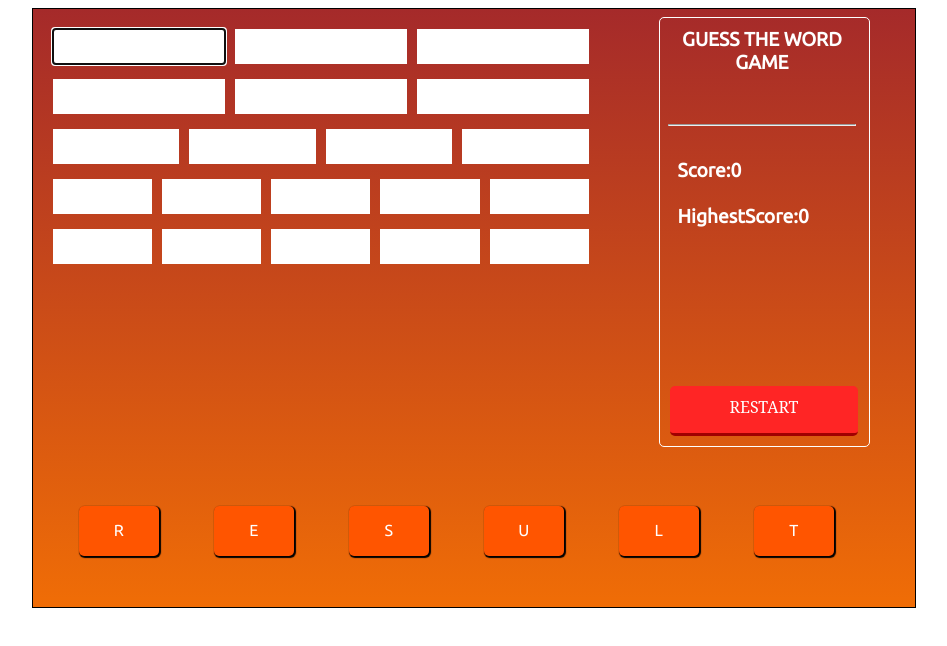
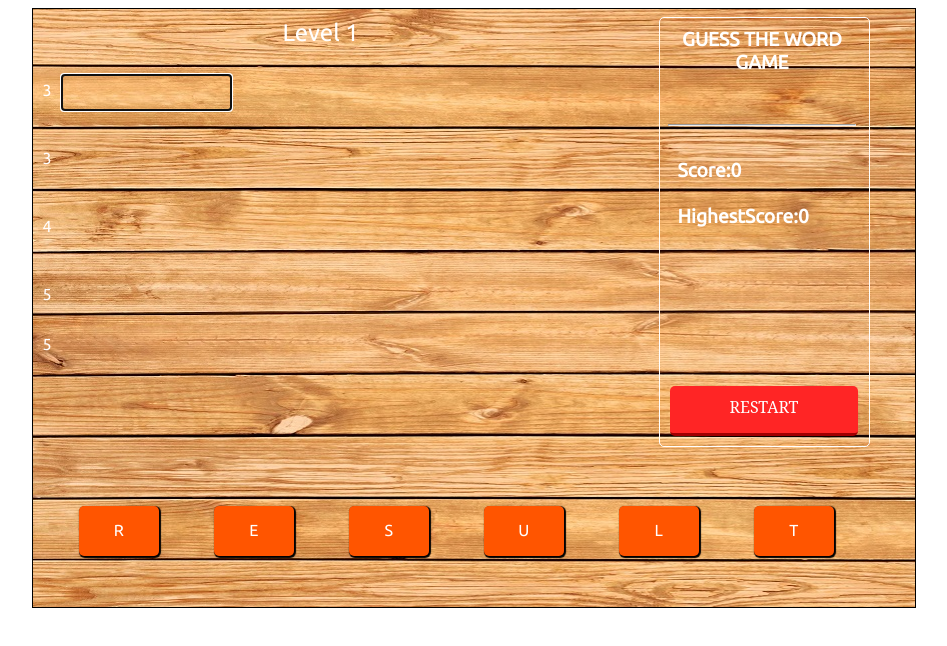
Before and after one commit to osammy/simplewordgame, a plain HTML site: page index.html in a window 1280 px wide. Shown: the whole page, without its empty margins (166-1113 px from the left). Drawn offline with Linux system fonts and the light colour scheme.

Commit message:
added a bacground image

```diff
--- a/css/index.css
+++ b/css/index.css
@@ -9,13 +9,14 @@
     border: 1px solid black;
     /*background: red;*/
     position:relative;
-      background-image:
+    color:white;
+      /*background-image:
     linear-gradient(
       brown, #f06d06
-    );
+    );*/
     font-family: 'Ubuntu', sans-serif;
-    /*background: url('../img/wallpaper.png')*/
-    /*display: inline;*/
+    background: url('../img/wood11.jpg') ;
+    /*background-size: cover*/
     /*3cb5e8,333,295396*/
 }
 
@@ -60,7 +61,7 @@
     margin:5px;
 }
 .row span input {
-
+    background: transparent;
     text-align: center;
     flex-direction: row;
     flex-grow: 1;
@@ -69,10 +70,11 @@
     height:30px;
     height: 35px;
     padding-right:20px;
+    color:white;
     /*background: grey;*/
     margin: 5px;
     /*color:white;*/
-    font-size: 1.2em;
+    font-size: 2em;
     font-weight: bold;
     text-transform: uppercase;
          /*border-bottom-right-radius: 5px;
@@ -153,6 +155,7 @@
 .right {
     color:white;
     background: #4caf50;
+    opacity:0.9;
 }
 
 #answer {
--- a/index.html
+++ b/index.html
@@ -13,15 +13,16 @@
 
         <div id="top-left">
             <div id="inner-top-left">
-                <div id="first" class="row">
+                <div style="text-align:center;color:white;font-size:1.5em" >Level 1</div><br />
+                <div id="first" class="row">3
                     <span><input class="one"  id="check" autofocus class="do" maxlength="1"  type="text"  />
                         <input class="one"  id="two" class="do" maxlength="1"  type="text"  />
                         <input class="one"  name="last" id="three" class="do" maxlength="1"  type="text"  />
                     </span>
 
-                </div>
+                </div><br/>
                 <!--next row-->
-                <div id="second" class="row">
+                <div id="second" class="row">3
                     <span><input class="two" maxlength="1"  type="text"  />
 <input class="two" maxlength="1"  type="text"  />
 <input class="two" maxlength="1"  type="text"  />
@@ -29,9 +30,9 @@
 
 </span>
 
-                </div>
+                </div><br />
                 <!--next row -->
-                <div id="third" class="row">
+                <div id="third" class="row">4
                     <span><input class="three" maxlength="1"  type="text"  />
 <input class="three" maxlength="1"  type="text"  />
 <input class="three" maxlength="1"  type="text"  />
@@ -40,9 +41,9 @@
 
 </span>
 
-                </div>
+                </div><br/>
                 <!--fourth row-->
-                <div id="fourth" class="row">
+                <div id="fourth" class="row">5
                     <span><input class="do" maxlength="1"  type="text"  />
 <input class="four" maxlength="1"  type="text"  />
 <input class="four" maxlength="1"  type="text"  />
@@ -53,7 +54,7 @@
 
                 </div>
                 <!--fifth row-->
-                <div id="fifth" class="row">
+                <div id="fifth" class="row">5
                     <span><input class="do" maxlength="1"  type="text"  />
 <input class="five" maxlength="1"  type="text"  />
 <input class="five" maxlength="1"  type="text"  />
@@ -61,7 +62,7 @@
 <input name="last" class="five" maxlength="1"  type="text"  />
 </span>
 
-                </div>
+                </div><br />
                 <!--sixth row-->
 
                 <!--7th row-->
```
Also changed, not shown: img/bg1.jpg (added), img/bg2.jpg (added), img/bg3.jpeg (added), img/wood11.jpg (added).
